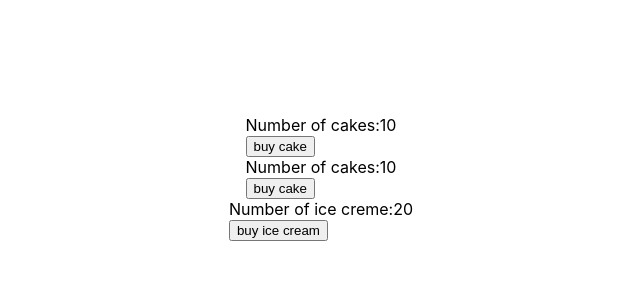
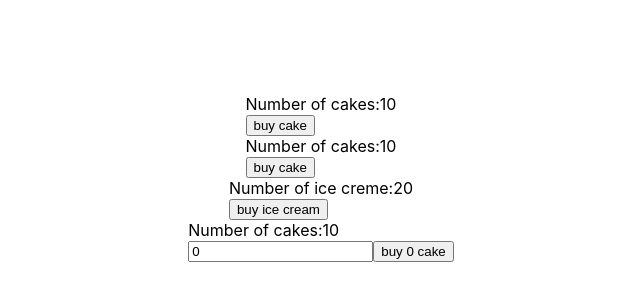
Before and after one commit to sinaGh-cyber/react-redux-simple-practic, a React (Create React App) app: page / in a window 1280 px wide. Shown: the part 222-522 px from the top of the page, without its empty margins (319-959 px from the left). Built offline with nearby package versions, Linux system fonts and the light colour scheme.

Commit message:
buying mutiple cakes added to programm

```diff
--- a/src/App.js
+++ b/src/App.js
@@ -1,10 +1,10 @@
-import logo from './logo.svg';
 import './App.css';
 import CakeContainer from './components/CakeContainer/CakeContainer';
 import { Provider } from 'react-redux';
 import store from './redux/store';
 import HookCakeContainer from './components/HookCakeContainer/HookCakeContainer';
 import IceCreamContainer from './components/IceCreamContainer/IceCreamContainer';
+import CakeContainerWithPayload from './components/CakeContainerWithPayload/CakeContainerWithPayload';
 
 function App() {
   return (
@@ -13,6 +13,7 @@ function App() {
         <CakeContainer />
         <HookCakeContainer />
         <IceCreamContainer />
+        <CakeContainerWithPayload />
       </Provider>
     </div>
   );
--- /dev/null
+++ b/src/components/CakeContainerWithPayload/CakeContainerWithPayload.jsx
@@ -0,0 +1,30 @@
+import { useState } from 'react';
+import { useDispatch, useSelector } from 'react-redux';
+import { buyCake } from '../../redux/cake/cakeActions';
+
+const CakeContainerWithPayload = () => {
+  const cakeNumber = useSelector((stat) => stat.cake.cakeNumber);
+  const dispatch = useDispatch();
+  const [buyNumber, setBuyNumber] = useState(0);
+  return (
+    <div>
+      <div>Number of cakes:{cakeNumber}</div>
+      <input
+        type="number"
+        value={buyNumber}
+        onChange={({ target }) => {
+          setBuyNumber(target.value);
+        }}
+      />
+      <button
+        onClick={() => {
+          dispatch(buyCake(buyNumber));
+        }}
+      >
+        buy {buyNumber} cake
+      </button>
+    </div>
+  );
+};
+
+export default CakeContainerWithPayload;
--- a/src/redux/cake/cakeActions.js
+++ b/src/redux/cake/cakeActions.js
@@ -1,7 +1,7 @@
 import { BUY_CAKE } from './cakeTypes';
 
-const buyCake = () => {
-  return { type: BUY_CAKE };
+const buyCake = (number = 1) => {
+  return { type: BUY_CAKE, payload: number };
 };
 
 export { buyCake };
--- a/src/redux/cake/cakeReducer.js
+++ b/src/redux/cake/cakeReducer.js
@@ -7,7 +7,7 @@ const initStat = {
 const cakeReducer = (stat = initStat, action) => {
   switch (action.type) {
     case BUY_CAKE: {
-      return { ...stat, cakeNumber: stat.cakeNumber - 1 };
+      return { ...stat, cakeNumber: stat.cakeNumber - action.payload };
     }
 
     default:
```
